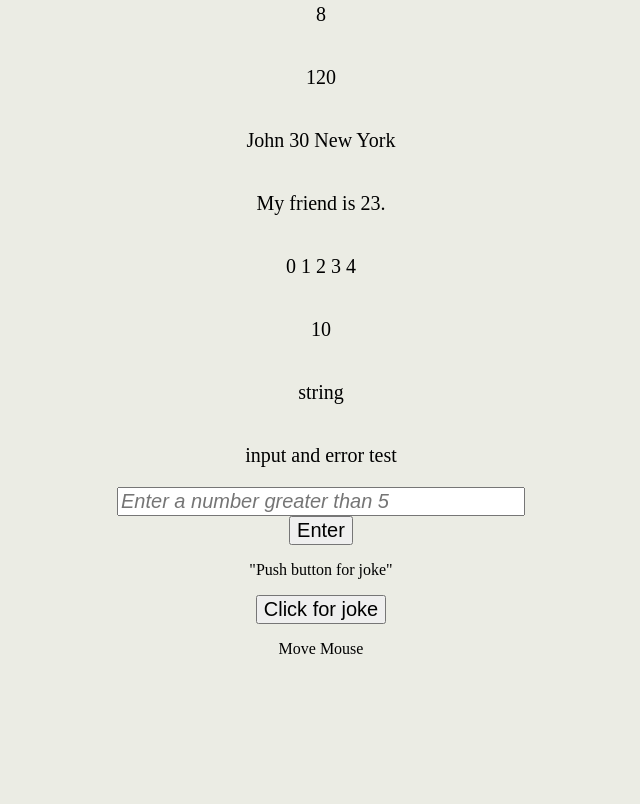
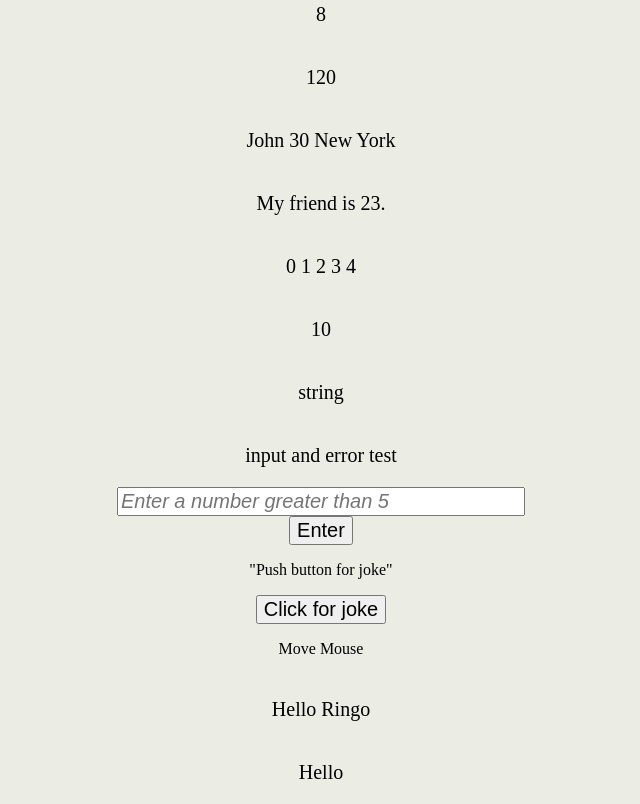
Before and after one commit to KingNC2003/HTML-Practice, a plain HTML site: page index.html in a window 1280 px wide. Shown: the part 725-1529 px from the top of the page, without its empty margins (319-959 px from the left). Before the commit the page ends 1399 px from the top, so only its background shows below. Drawn offline with Linux system fonts and the light colour scheme.

Commit message:
javascript practice continued

```diff
--- a/index.html
+++ b/index.html
@@ -38,8 +38,9 @@
             <button id="js12" onclick="checkNumber()">Enter</button>
             <p id="js13">"Push button for joke"</p>
             <button id="js14">Click for joke</button>
-
             <p id="js15">Move Mouse</p>
+            <p id="js16"></p>
+            <p id="js17"></p>
         </div>
          <script src="scripts.js"></script>
     </body>
--- a/scripts.js
+++ b/scripts.js
@@ -78,4 +78,29 @@ async function getJoke(){
 
 document.getElementById("js14").addEventListener("click", getJoke);
 document.getElementById("js14").addEventListener("click",()=>{document.getElementById("js14").style.color="red"});
-document.addEventListener("mousemove",(event)=>{ document.getElementById("js15").innerHTML="X: " + event.clientX + "Y: " + event.clientY})
+document.addEventListener("mousemove",(event)=>{ document.getElementById("js15").innerHTML="X: " + event.clientX + "Y: " + event.clientY});
+
+const person1 = {
+    name: "John"
+}
+const person2 = {
+    name: "Paul"
+};
+const person3 = {
+    name: "Ringo"
+};
+
+function greet(greeting){
+    return greeting + " " + this.name;
+}
+
+let message = greet.call(person3, "Hello");
+document.getElementById("js16").innerHTML=message;
+
+let promise = new Promise(function(resolve,reject){
+    resolve("Hello");
+});
+
+let ptest = promise.then((value)=>{
+    document.getElementById("js17").innerHTML=value;
+})
--- a/styles.css
+++ b/styles.css
@@ -123,8 +123,8 @@ display: block;
 margin: auto;
 }
 #js13{
-    font: italic;
-    text-align: center;
+font: italic;
+text-align: center;
 }
 #js14{
 margin-top: 40px;
@@ -133,6 +133,16 @@ display: block;
 margin: auto;
 }
 #js15{
-    font: italic;
-    text-align: center;
+font: italic;
+text-align: center;
 }
+#js16{
+margin-top: 40px;
+text-align: center;
+font-size: 20px;
+}
+#js17{
+margin-top: 40px;
+text-align: center;
+font-size: 20px;
+}
```
